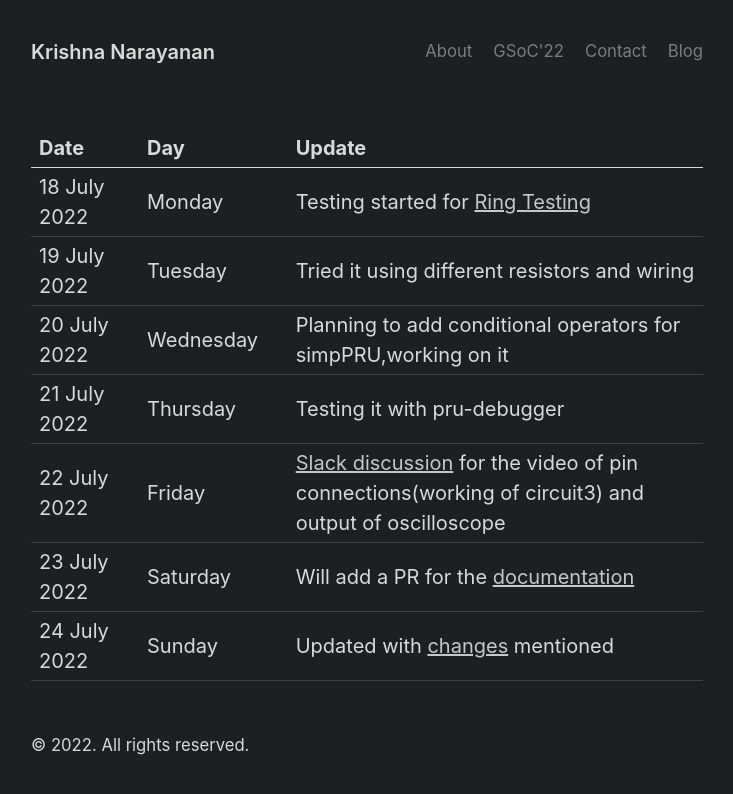
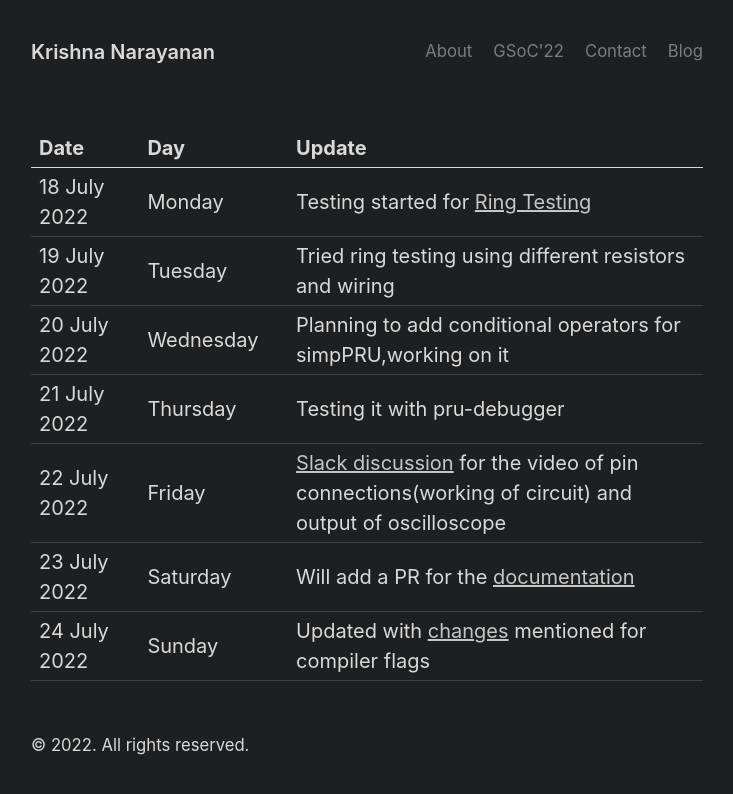
Before and after one commit to Krishna-13-cyber/Krishna-13-cyber.github.io, a Jekyll site: the page built from gsoc/weeks/week-6.md, in a window 1280 px wide. Shown: the top 794 px of the page, without its empty margins (273-1006 px from the left). Built offline with Jekyll 4.4.1, drawn with Linux system fonts in a browser that asks for light colours.

Commit message:
Added week-6 report

```diff
--- a/gsoc/weeks/week-6.md
+++ b/gsoc/weeks/week-6.md
@@ -6,9 +6,9 @@ title: home
 |Date        ||Day          ||Update
 | -----------|-|------------|-|-------------|
 18 July 2022 ||Monday       || Testing started for [Ring Testing](https://github.com/beagleboard/cloud9-examples/blob/v2020.01/PocketBeagle/pru/ring.pru0.c)
-19 July 2022 ||Tuesday      || Tried it using different resistors and wiring
+19 July 2022 ||Tuesday      || Tried ring testing using different resistors and wiring
 20 July 2022 ||Wednesday    || Planning to add conditional operators for simpPRU,working on it
 21 July 2022 ||Thursday     || Testing it with pru-debugger
-22 July 2022 ||Friday       || [Slack discussion](https://beagleboard.slack.com/archives/C03P2U1C0RE/p1658476199597249) for the video of pin connections(working of circuit3) and output of oscilloscope
+22 July 2022 ||Friday       || [Slack discussion](https://beagleboard.slack.com/archives/C03P2U1C0RE/p1658476199597249) for the video of pin connections(working of circuit) and output of oscilloscope
 23 July 2022 ||Saturday     || Will add a PR for the [documentation](https://github.com/Krishna-13-cyber/simpPRU/tree/ring-testing)
-24 July 2022 ||Sunday       || Updated with [changes](https://github.com/VedantParanjape/simpPRU/pull/44/files) mentioned
+24 July 2022 ||Sunday       || Updated with [changes](https://github.com/VedantParanjape/simpPRU/pull/44/files) mentioned for compiler flags
```
